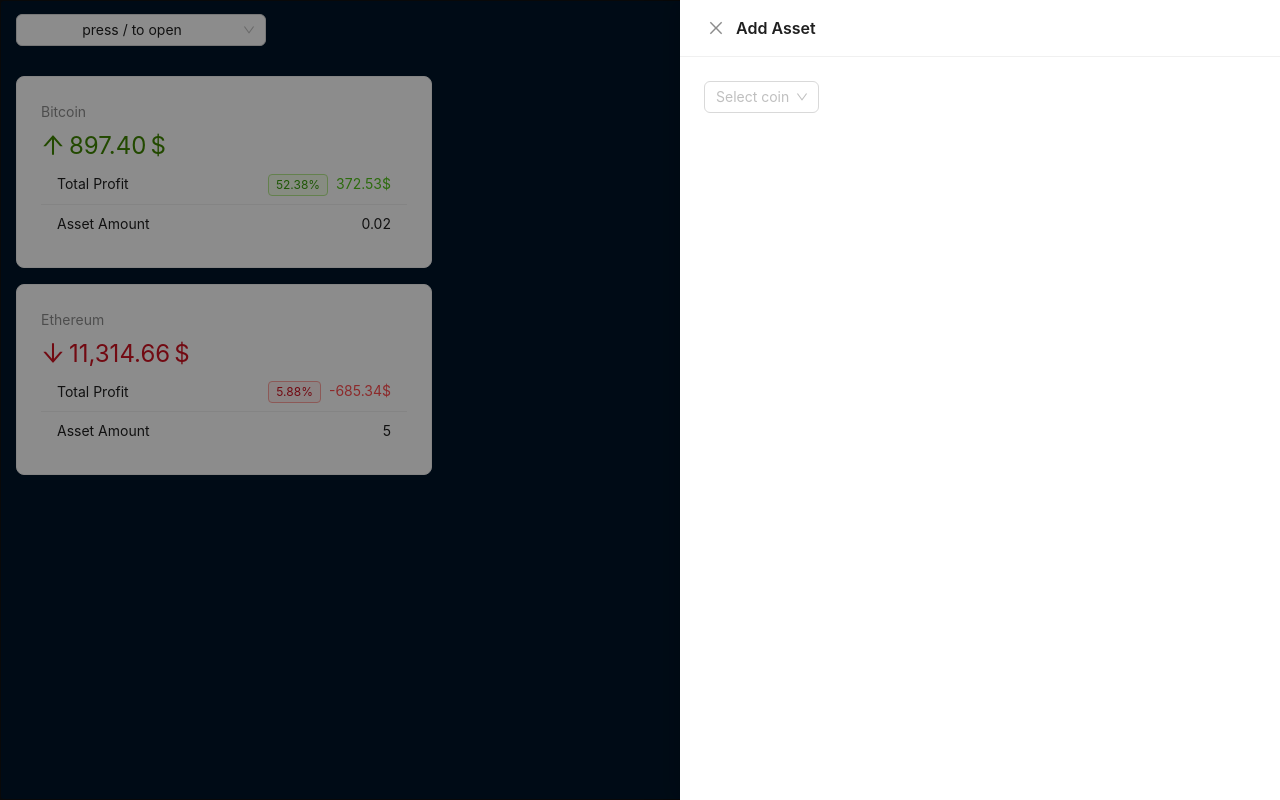
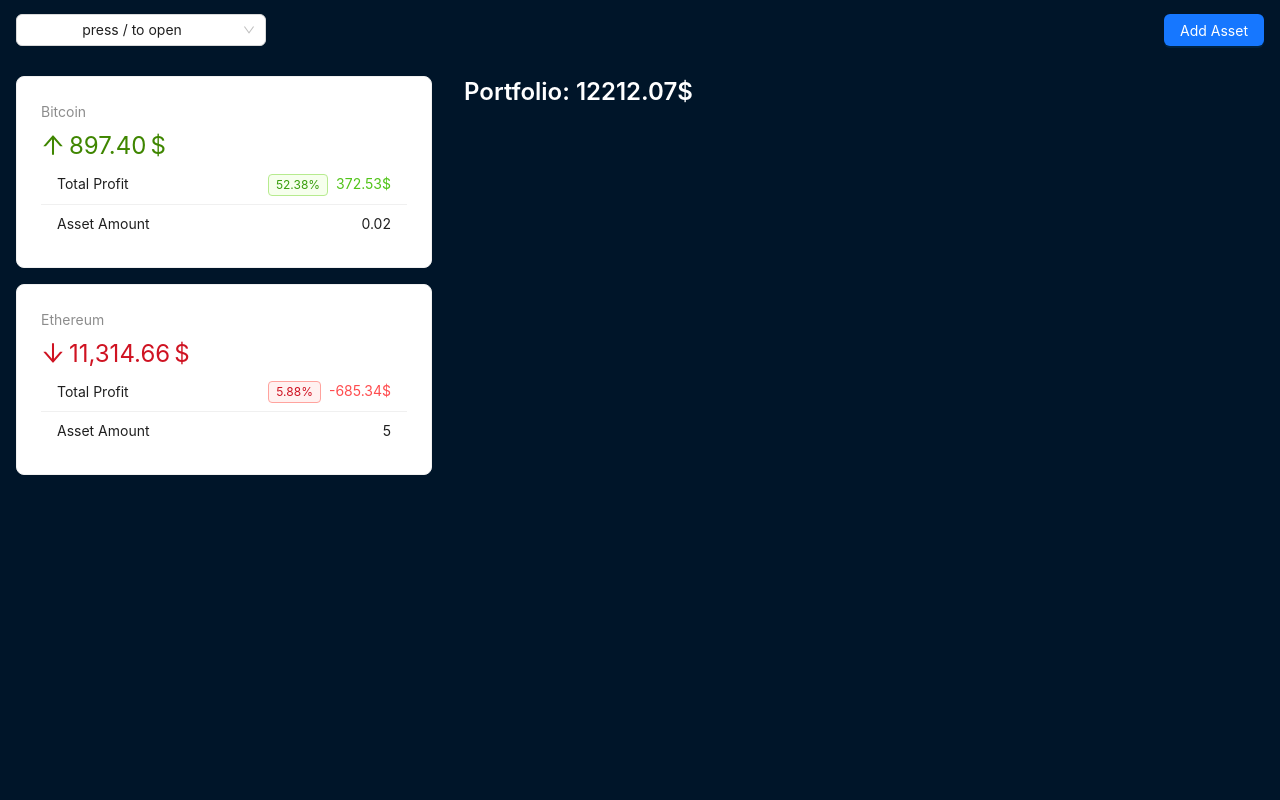
Before and after one commit to roman-1988/React-Crypto-App, a React (Vite) app in the folder react-crypto-app/: page / in a window 1280 px wide. Built offline with nearby package versions, Linux system fonts and the light colour scheme.

Commit message:
В компоненте AppContent написал логику подсчитывающую общую сумму количества всех видов крипты имеющуюся у нас в портфеле.

```diff
--- a/react-crypto-app/src/components/layout/AppContent.jsx
+++ b/react-crypto-app/src/components/layout/AppContent.jsx
@@ -1,4 +1,6 @@
-import { Layout } from "antd"
+import { Layout, Typography } from "antd"
+import SizeContext from "antd/es/config-provider/SizeContext"
+import { useCrypto } from "../../context/crypto-context"
 
 const contentStyle = {
     textAlign: "center",
@@ -9,9 +11,21 @@
 }
 
 const AppContent = () => {
+    const { assets, crypto } = useCrypto()
+
+    const result = assets.map((asset) => {
+        const coin = crypto.find((c) => c.id === asset.id)
+        return asset.amount * coin.price
+    }).reduce((acc, val) => (acc += val), 0)
+        .toFixed(2)
+
     return (
         <>
-            <Layout.Content style={contentStyle}>Content</Layout.Content>
+            <Layout.Content style={contentStyle}>
+                <Typography.Title level={3} style={{ textAlign: "left", color: "#fff" }}>
+                    Portfolio: {result}$
+                </Typography.Title>
+            </Layout.Content>
         </>
     )
 }
--- a/react-crypto-app/src/components/layout/AppHeader.jsx
+++ b/react-crypto-app/src/components/layout/AppHeader.jsx
@@ -19,7 +19,7 @@
     const [select, setSelect] = useState(false)
     const [modal, setModal] = useState(false)
     const [coin, setCoin] = useState(null)
-    const [drawer, setDrawer] = useState(true)
+    const [drawer, setDrawer] = useState(false)
     const { crypto } = useCrypto()
 
     useEffect(() => {
```
